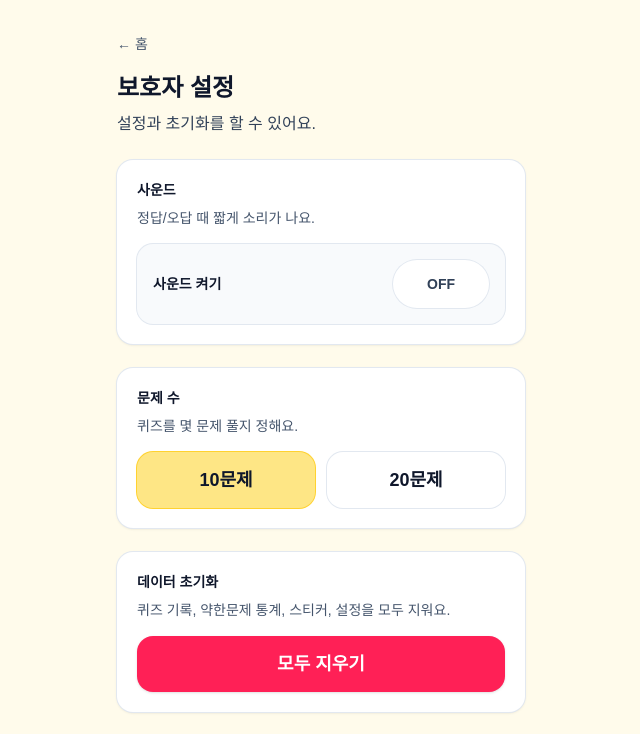
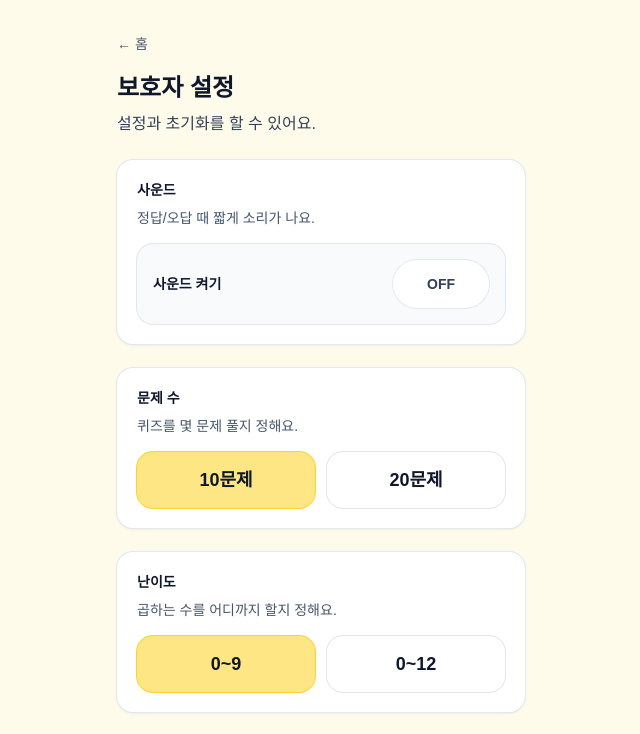
Before and after one commit to woairi/gugudan-kids, a Next.js app: page /parents in a window 1280 px wide. Shown: the top 734 px of the page, without its empty margins (319-959 px from the left). Built offline with nearby package versions, Linux system fonts and the light colour scheme.

Commit message:
fix(parents): show difficulty section

```diff
--- a/src/app/parents/page.tsx
+++ b/src/app/parents/page.tsx
@@ -98,6 +98,32 @@ export default function ParentsPage() {
         </section>
 
         <section className="mt-6 rounded-2xl bg-white p-5 shadow-sm ring-1 ring-slate-200">
+          <div className="text-sm font-extrabold">난이도</div>
+          <p className="mt-2 text-sm text-slate-600">곱하는 수를 어디까지 할지 정해요.</p>
+
+          <div className="mt-4 grid grid-cols-2 gap-3">
+            {[9, 12].map((n) => {
+              const active = settings.maxRight === n;
+              return (
+                <button
+                  key={n}
+                  onClick={() => {
+                    setLocalSettings((s) => ({ ...s, maxRight: n as 9 | 12 }));
+                    showToast();
+                  }}
+                  className={
+                    "h-14 rounded-2xl text-lg font-extrabold ring-1 active:scale-[0.99] " +
+                    (active ? "bg-amber-200 ring-amber-300" : "bg-white ring-slate-200")
+                  }
+                >
+                  0~{n}
+                </button>
+              );
+            })}
+          </div>
+        </section>
+
+        <section className="mt-6 rounded-2xl bg-white p-5 shadow-sm ring-1 ring-slate-200">
           <div className="text-sm font-extrabold">데이터 초기화</div>
           <p className="mt-2 text-sm text-slate-600">
             퀴즈 기록, 약한문제 통계, 스티커, 설정을 모두 지워요.
```
Also changed, not shown: 1 other file (tests, documents, lock files or other folders).
